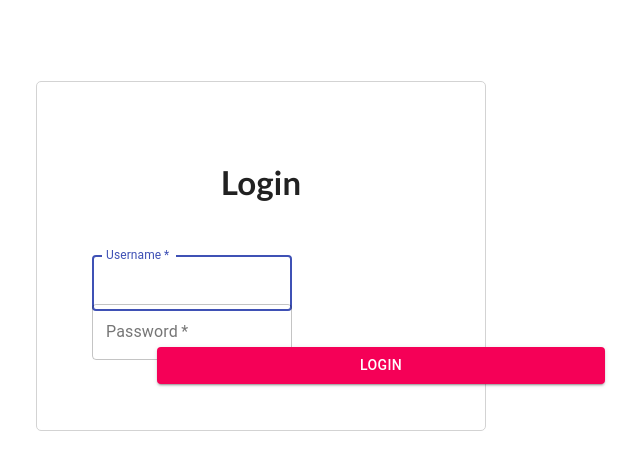
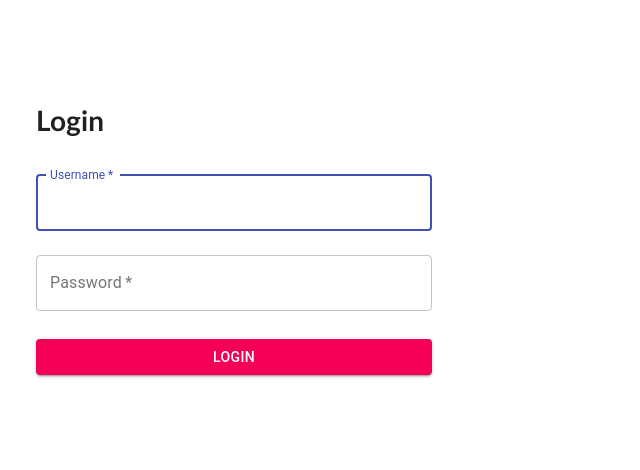
Before and after one commit to bryanscw/cz3002-fe, a React (Create React App) app: page /login in a window 1280 px wide. Shown: the top 470 px of the page, without its empty margins (406-1046 px from the left). Built offline with nearby package versions, Linux system fonts and the light colour scheme.

Commit message:
Update login

```diff
--- a/src/login/Login copy2.js
+++ b/src/login/Login copy2.js
@@ -3,7 +3,7 @@ import { Button, CssBaseline, TextField, Container } from "@material-ui/core";
 import { authenticateLogin } from "../redux/ducks/auth";
 import PropTypes from "prop-types";
 import { connect } from "react-redux";
-import "./Login.css";
+//import "./Login.css";
 
 class LoginPage extends Component {
   state = {
@@ -30,7 +30,7 @@ render() {
       <Container component="main" maxWidth="xs">
       <CssBaseline />
       <div className="login-form">
-        <h3>Login</h3>
+        <h1>Login</h1>
         <form
           noValidate
           onSubmit={this.handleSubmit}
@@ -48,7 +48,7 @@ render() {
             name="username"
             autoComplete="username"
             autoFocus
-            style={{height:25, width:200, marginLeft:55}}
+            //style={{height:25, width:200, marginLeft:55}}
           />
           <TextField
             data-testid="passwordField"
@@ -63,7 +63,7 @@ render() {
             type="password"
             id="password"
             autoComplete="current-password"
-            style={{height:25, width:200, marginLeft:55}}
+            //style={{height:25, width:200, marginLeft:55}}
           />
           <Button
             data-testid="loginButton"
@@ -71,7 +71,7 @@ render() {
             fullWidth
             variant="contained"
             color="secondary"
-            style={{ marginLeft: 120, marginTop: 10 }}
+            style={{  marginTop: 20 }}
           >Login</Button>
 
         </form>
```
Also changed, not shown: 1 other file (tests, documents, lock files or other folders).
